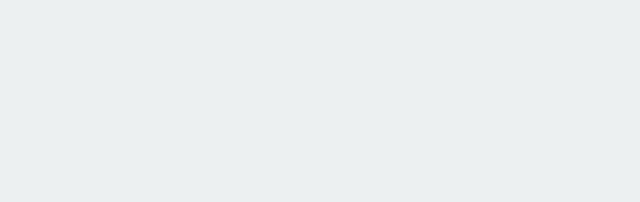
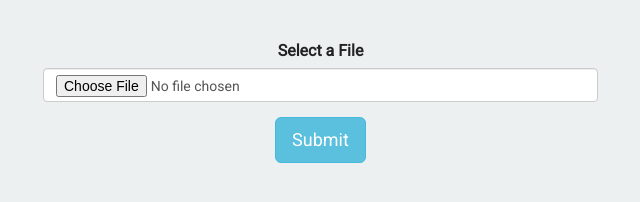
Before and after one commit to theproactivedev/file-metadata, a website: page views/index.html in a window 1280 px wide. Shown: the whole page, without its empty margins (27-667 px from the left). Drawn offline with nearby package versions, Linux system fonts and the light colour scheme.

Commit message:
Checkpoint

```diff
--- a/views/index.html
+++ b/views/index.html
@@ -11,8 +11,14 @@
 
    <body>
       <div class="container">
-         <form>
-
+         <form class="col-sm-12 col-md-8 col-lg-6">
+           <div class="form-group">
+             <label for="file-input">Select a File</label>
+             <input type="file" id="file-input" name="file" class="form-control">
+           </div>
+           <div class="form-group">
+             <input type="submit" value="Submit" class="btn btn-lg btn-info">
+           </div>
         </form>
       </div>
    </body>
```
